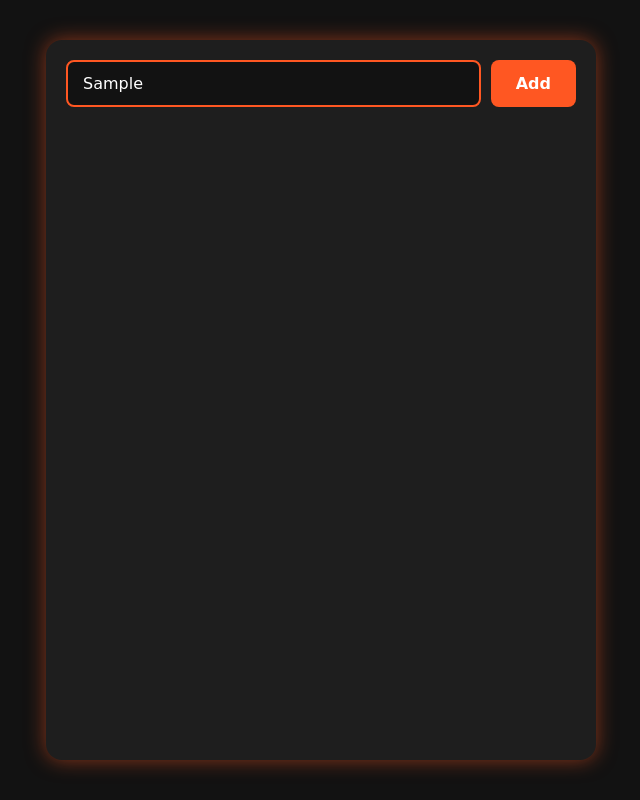
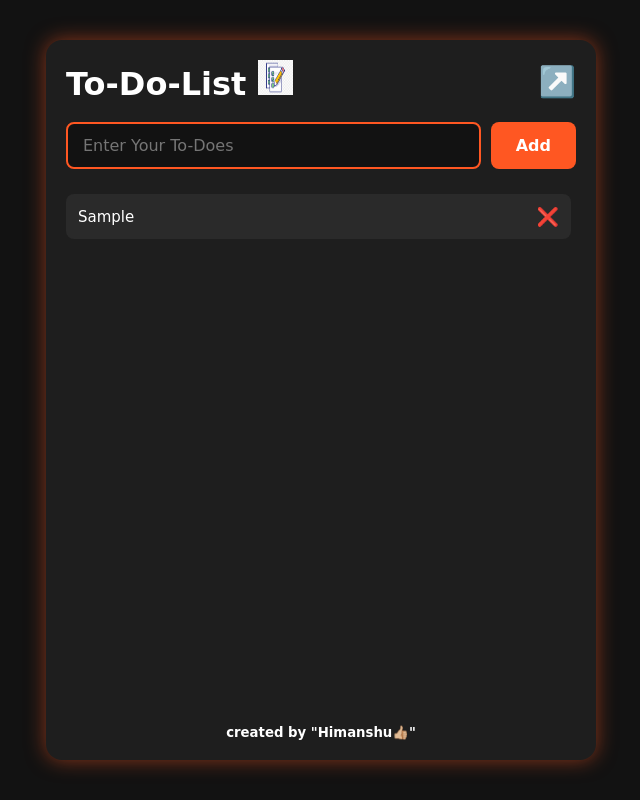
Before and after one commit to HimanshuKumarShahi/JavaScript, a plain HTML site: page js-chaiaurcode/projects/to-do-list/index.html in a window 1280 px wide. Both pictures are taken after typing "Sample" into the empty fields and a click on the button "Add". Shown: the whole page, without its empty margins (319-959 px from the left). Drawn offline with Linux system fonts and the light colour scheme.

Commit message:
javascript (js)

```diff
--- a/js-chaiaurcode/projects/to-do-list/index.html
+++ b/js-chaiaurcode/projects/to-do-list/index.html
@@ -1,21 +1,27 @@
 <!DOCTYPE html>
 <html lang="en">
+
 <head>
   <meta charset="UTF-8">
   <meta name="viewport" content="width=device-width, initial-scale=1.0">
   <title>To-do-list</title>
   <link rel="stylesheet" href="style.css">
 </head>
-
 <body>
   <div class="container">
+    <div class="head">
+      <h1>To-Do-List <img src="images/icon.png" alt="check your Network 👍🏼"></h1>
+      <a href="https://github.com/HimanshuKumarShahi" target="_blank">↗️</a>
+    </div>
+    <br>
     <div class="top-bar">
-      <input type="text" placeholder="Enter Your To-Does">
-      <button>Add</button>
+      <input id="input_field" type="text" placeholder="Enter Your To-Does">
+      <button id="btn">Add</button>
     </div>
     <div class="to-list">
-       <!-- <li></li> -->
     </div>
+    <h5>created by "Himanshu👍🏼"</h5>
   </div>
+  <script src="script.js"></script>
 </body>
 </html>
--- a/js-chaiaurcode/projects/to-do-list/script.js
+++ b/js-chaiaurcode/projects/to-do-list/script.js
@@ -0,0 +1,29 @@
+let input_message = document.getElementById('input_field')
+let button = document.getElementById('btn')
+let tolist = document.querySelector('.to-list')
+
+button.addEventListener('click', (e) => {
+    const text = input_message.value.trim();
+    if (isNaN(text) && text !== "") {
+        let newlist = document.createElement('li')
+        newlist.innerHTML = `<span class="todo-text">${text}</span> <span class="remove" >❌</span>`;
+        tolist.appendChild(newlist);
+        input_message.value = "";
+        save()
+    }
+});
+
+tolist.addEventListener('click',(e)=> {
+    if(e.target.classList.contains('remove')){
+        e.target.parentElement.remove();
+        save()
+    }
+});
+
+function save(){
+    localStorage.setItem("data",tolist.innerHTML);
+}
+function show(){
+   tolist.innerHTML = localStorage.getItem("data");
+}
+show()
--- a/js-chaiaurcode/projects/to-do-list/style.css
+++ b/js-chaiaurcode/projects/to-do-list/style.css
@@ -1,4 +1,3 @@
-/* Reset & base styling */
 * {
   margin: 0;
   padding: 0;
@@ -15,22 +14,36 @@ body {
   height: 100vh;
   padding: 20px;
 }
-
-/* Container */
 .container {
   background: #1e1e1e;
   padding: 20px;
   border-radius: 16px;
   width: 100%;
-  max-width: 550px; /* allow shrinking on small screens */
+  max-width: 550px;
   height: 90vh;
   display: flex;
   flex-direction: column;
   box-shadow: 0 0 20px rgba(255, 87, 34, 0.5);
   overflow: hidden;
 }
-
-/* Input + button container */
+.container h5{
+  text-align: center;
+}
+.head{
+    /* text-align: center; */
+    display: flex;
+    align-items: center;
+    justify-content: space-between;
+}
+.head a{
+  font-size: 30px;
+   text-decoration: none;
+}
+.head a:hover{
+   background: #ff784e;
+  box-shadow: 0 0 10px #ff5722;
+  border-radius: 40%;
+}
 .top-bar {
   display: flex;
   gap: 10px;
@@ -40,8 +53,13 @@ body {
   padding-bottom: 10px;
   z-index: 10;
 }
+img{
+  height: 35px;
+  width: 35px;
+  font-size: 13px;
+}
 
-/* Input styling */
+
 .top-bar input {
   flex: 1;
   padding: 12px 15px;
@@ -59,7 +77,6 @@ body {
   box-shadow: 0 0 8px #ff5722;
 }
 
-/* Button styling */
 .top-bar button {
   padding: 12px 25px;
   background: #ff5722;
@@ -77,17 +94,14 @@ body {
   box-shadow: 0 0 10px #ff5722;
 }
 
-/* Scrollable list */
 .to-list {
   flex: 1;
   overflow-y: auto;
   margin-top: 15px;
   padding-right: 5px;
 }
-
-/* Scrollbar customization */
 .to-list::-webkit-scrollbar {
-  width: 6px;
+  width: 5px;
 }
 .to-list::-webkit-scrollbar-thumb {
   background: #ff5722;
@@ -97,7 +111,6 @@ body {
   background: #2a2a2a;
 }
 
-/* List items */
 .to-list li {
   list-style: none;
   background: #2a2a2a;
@@ -106,9 +119,14 @@ body {
   border-radius: 8px;
   font-size: 15px;
   position: relative;
+  display: flex;
+  align-items: center;
+  justify-content: space-between;
   transition: 0.3s ease;
-  word-wrap: break-word;
+  word-break: break-word;
+  gap: 10px;
 }
+
 
 .to-list li:hover {
   background: #333;
@@ -121,12 +139,13 @@ body {
   color: #ff5722;
   font-size: 16px;
 }
+.remove {
+  cursor: pointer;
+  color: #d11a2a;
+  font-size: 18px;
+  margin-left: 16px;
+}
 
-/* ===========================
-   Responsive Breakpoints
-=========================== */
-
-/* Tablets and smaller */
 @media (max-width: 600px) {
   .container {
     height: 85vh;
@@ -144,7 +163,6 @@ body {
   }
 }
 
-/* Small phones */
 @media (max-width: 400px) {
   .top-bar {
     flex-direction: column;
```
Also changed, not shown: 1 other file.
